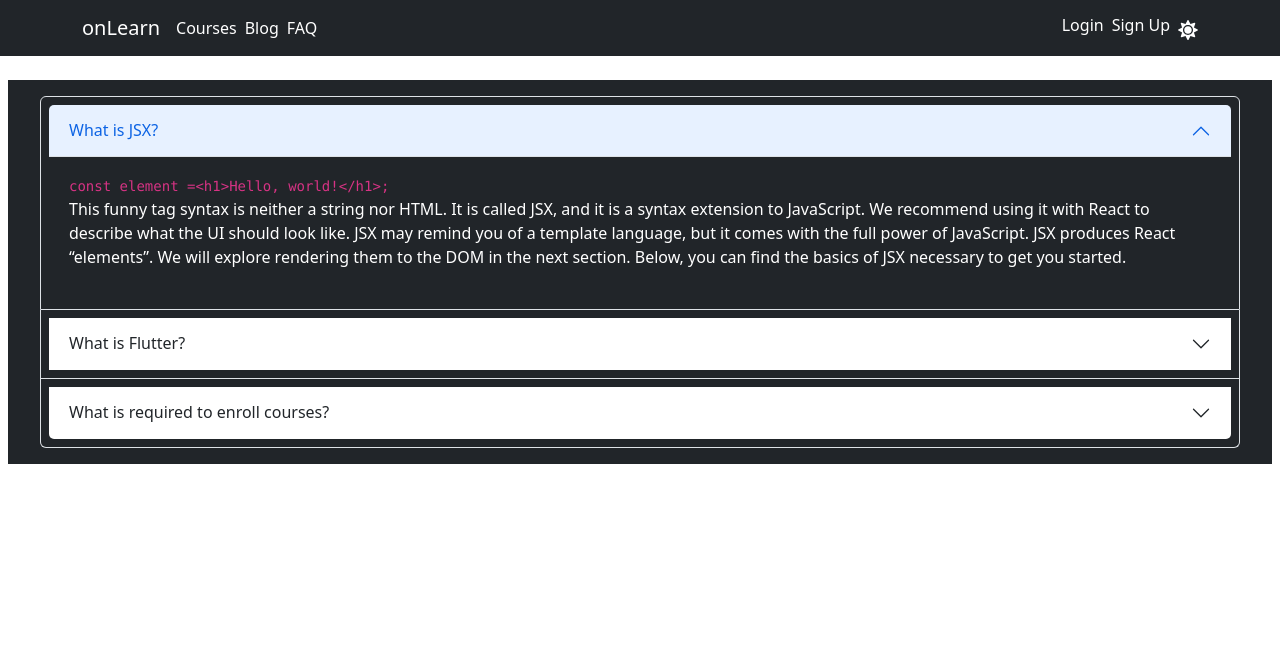
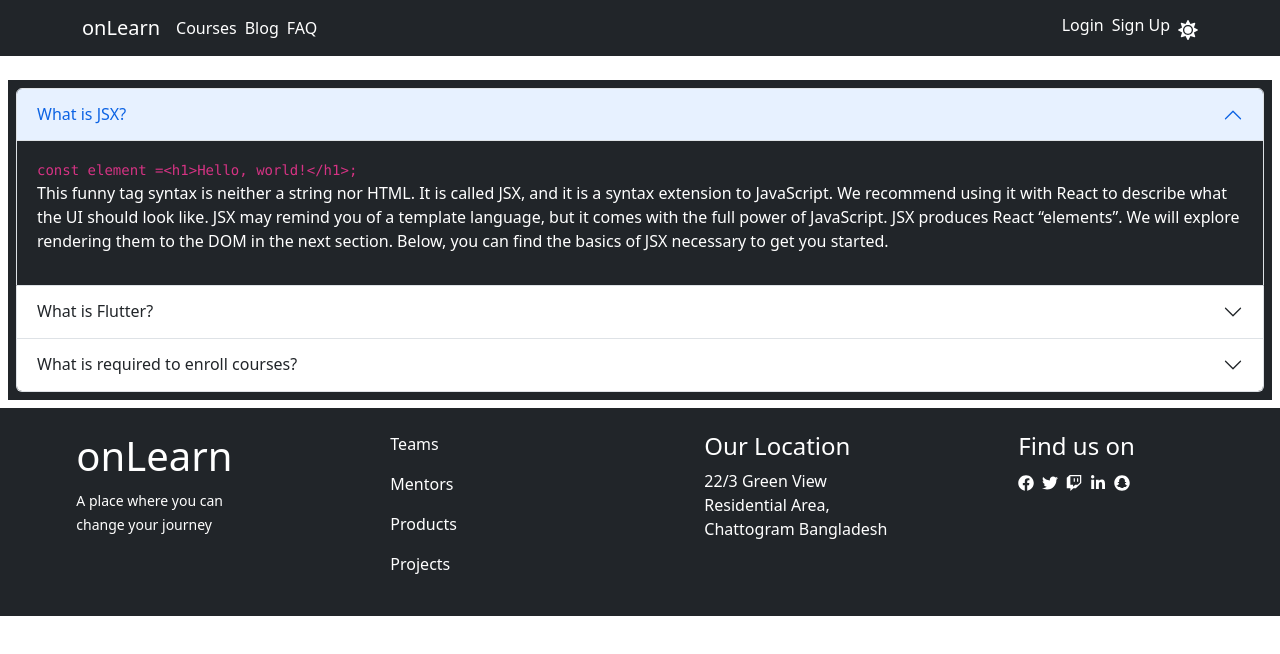
Before and after one commit to gaznafis007/onlearn-client, a React (Create React App) app in the folder Milestone-10-Assignment/onlearn-client/: page /faq in a window 1280 px wide. Shown: the top 654 px of the page. Built offline with nearby package versions, Linux system fonts and the light colour scheme; no server answers.

Commit message:
authentication complete

```diff
--- a/Milestone-10-Assignment/onlearn-client/src/Pages/Faq/Faq.js
+++ b/Milestone-10-Assignment/onlearn-client/src/Pages/Faq/Faq.js
@@ -15,15 +15,11 @@ const Faq = () => {
     >
       <Accordion
         defaultActiveKey={["0"]}
-        className={`mx-2 p-2 ${
-          dark ? "bg-dark text-white" : "bg-transparent text-dark"
-        }`}
+        className={dark ? "bg-dark text-white" : "bg-transparent text-dark"}
       >
         <Accordion.Item
           eventKey="0"
-          className={`mx-2 p-2 ${
-            dark ? "bg-dark text-white" : "bg-transparent text-dark"
-          }`}
+          className={dark ? "bg-dark text-white" : "bg-transparent text-dark"}
         >
           <Accordion.Header>What is JSX?</Accordion.Header>
           <Accordion.Body>
@@ -41,9 +37,7 @@ const Faq = () => {
         </Accordion.Item>
         <Accordion.Item
           eventKey="1"
-          className={`mx-2 p-2 ${
-            dark ? "bg-dark text-white" : "bg-transparent text-dark"
-          }`}
+          className={dark ? "bg-dark text-white" : "bg-transparent text-dark"}
         >
           <Accordion.Header>What is Flutter?</Accordion.Header>
           <Accordion.Body>
@@ -55,9 +49,7 @@ const Faq = () => {
         </Accordion.Item>
         <Accordion.Item
           eventKey="2"
-          className={`mx-2 p-2 ${
-            dark ? "bg-dark text-white" : "bg-transparent text-dark"
-          }`}
+          className={dark ? "bg-dark text-white" : "bg-transparent text-dark"}
         >
           <Accordion.Header>
             What is required to enroll courses?
--- /dev/null
+++ b/Milestone-10-Assignment/onlearn-client/src/Pages/Profile/Profile.js
@@ -0,0 +1,26 @@
+import React, { useContext } from "react";
+import { Card, Col, Image, Row } from "react-bootstrap";
+import { AuthContext } from "../../context/AuthProvider";
+
+const Profile = () => {
+  const { user } = useContext(AuthContext);
+  return (
+    <Row>
+      <Col lg="4" className="mx-auto">
+        <Card>
+          <Image
+            src={user?.photoURL}
+            className="rounded-circle mx-auto py-2"
+            style={{ height: "200px", width: "200px" }}
+          />
+          <Card.Body className="text-center">
+            <h4>{user?.displayName}</h4>
+            <p>Email address: {user.email}</p>
+          </Card.Body>
+        </Card>
+      </Col>
+    </Row>
+  );
+};
+
+export default Profile;
--- /dev/null
+++ b/Milestone-10-Assignment/onlearn-client/src/Pages/Shared/Footer/Footer.js
@@ -0,0 +1,49 @@
+import React from "react";
+import { useContext } from "react";
+import { Col, Row } from "react-bootstrap";
+import {
+  FaFacebook,
+  FaLinkedinIn,
+  FaSnapchat,
+  FaTwitch,
+  FaTwitter,
+} from "react-icons/fa";
+import { AuthContext } from "../../../context/AuthProvider";
+
+const Footer = () => {
+  const { dark } = useContext(AuthContext);
+  return (
+    <div className={dark ? "bg-dark" : "bg-white"}>
+      <Row
+        className={`p-4  justify-content-around ${
+          dark ? "text-white" : "text-primary"
+        }`}
+      >
+        <Col lg="2">
+          <h1>onLearn</h1>
+          <small>A place where you can change your journey</small>
+        </Col>
+        <Col lg="2">
+          <p>Teams</p>
+          <p>Mentors</p>
+          <p>Products</p>
+          <p>Projects</p>
+        </Col>
+        <Col lg="2">
+          <h4>Our Location</h4>
+          <p>22/3 Green View Residential Area, Chattogram Bangladesh</p>
+        </Col>
+        <Col lg="2">
+          <h4>Find us on</h4>
+          <FaFacebook className="me-2"></FaFacebook>
+          <FaTwitter className="me-2" />
+          <FaTwitch className="me-2" />
+          <FaLinkedinIn className="me-2" />
+          <FaSnapchat className="me-2" />
+        </Col>
+      </Row>
+    </div>
+  );
+};
+
+export default Footer;
--- a/Milestone-10-Assignment/onlearn-client/src/Pages/Shared/Header/Header.js
+++ b/Milestone-10-Assignment/onlearn-client/src/Pages/Shared/Header/Header.js
@@ -1,4 +1,4 @@
-import { Link } from "react-router-dom";
+import { Link, useNavigate } from "react-router-dom";
 import Container from "react-bootstrap/Container";
 import Nav from "react-bootstrap/Nav";
 import Navbar from "react-bootstrap/Navbar";
@@ -11,6 +11,10 @@ import { FaMoon, FaSun } from "react-icons/fa";
 
 const Header = () => {
   const { user, dark, logOut, setDark } = useContext(AuthContext);
+  const navigate = useNavigate();
+  const handleProfile = () => {
+    navigate(`/${user.displayName}`);
+  };
   const handleLogOut = () => {
     logOut()
       .then(() => {})
@@ -93,6 +97,7 @@ const Header = () => {
                 </Nav.Item>
                 <Nav.Item>
                   <Image
+                    onClick={handleProfile}
                     src={user?.photoURL}
                     className="rounded-circle"
                     style={{ height: "30px" }}
--- a/Milestone-10-Assignment/onlearn-client/src/Pages/SignUp/SignUp.js
+++ b/Milestone-10-Assignment/onlearn-client/src/Pages/SignUp/SignUp.js
@@ -7,11 +7,13 @@ import Button from "react-bootstrap/Button";
 import Form from "react-bootstrap/Form";
 import toast from "react-hot-toast";
 import { FaFacebook, FaGoogle } from "react-icons/fa";
-import { Link, useNavigate } from "react-router-dom";
+import { Link, useLocation, useNavigate } from "react-router-dom";
 import { AuthContext } from "../../context/AuthProvider";
 
 const SignUp = () => {
   const navigate = useNavigate();
+  const location = useLocation();
+  const from = location?.state?.from?.pathname || "/";
   const [error, setError] = useState({});
   const {
     googleSignIn,
@@ -44,7 +46,7 @@ const SignUp = () => {
           verifyEmail();
           if (user.emailVerified) {
             logOut();
-            navigate("/");
+            navigate("/login");
           } else {
             toast.error(
               "Please verify your email check email at inbox or spam folder"
@@ -63,7 +65,7 @@ const SignUp = () => {
       .then((res) => {
         const user = res.user;
         console.log(user);
-        navigate("/");
+        navigate(from, { replace: true });
       })
       .catch((error) => {
         setError(error);
@@ -74,7 +76,7 @@ const SignUp = () => {
     facebookSignIn(facebookProvider)
       .then((res) => {
         const user = res.user;
-        navigate("/");
+        navigate(from, { replace: true });
       })
       .catch((err) => {
         console.log(err.message);
--- a/Milestone-10-Assignment/onlearn-client/src/Routes/routes.js
+++ b/Milestone-10-Assignment/onlearn-client/src/Routes/routes.js
@@ -10,6 +10,7 @@ import ErrorPage from "../Pages/ErrorPage/ErrorPage";
 import Faq from "../Pages/Faq/Faq";
 import Home from "../Pages/Home/Home";
 import Login from "../Pages/Login/Login";
+import Profile from "../Pages/Profile/Profile";
 import ProtectedRoute from "../Pages/ProtectedRoute/ProtectedRoute";
 import SignUp from "../Pages/SignUp/SignUp";
 
@@ -53,6 +54,14 @@ export const router = createBrowserRouter([
           fetch(`https://onlearn-server.vercel.app/datas/${params.id}`),
       },
       {
+        path: "/:profileName",
+        element: (
+          <ProtectedRoute>
+            <Profile></Profile>
+          </ProtectedRoute>
+        ),
+      },
+      {
         path: "/course/:id/checkout",
         element: (
           <ProtectedRoute>
--- a/Milestone-10-Assignment/onlearn-client/src/context/AuthProvider.js
+++ b/Milestone-10-Assignment/onlearn-client/src/context/AuthProvider.js
@@ -73,6 +73,9 @@ const AuthProvider = ({ children }) => {
         console.log(currentUser);
         setLoading(false);
         toast.success("Successfully Logged in");
+      } else {
+        setUser("");
+        toast.error("Please verify your email");
       }
     });
     return () => {
--- a/Milestone-10-Assignment/onlearn-client/src/layout/Main/Main.js
+++ b/Milestone-10-Assignment/onlearn-client/src/layout/Main/Main.js
@@ -2,6 +2,7 @@ import React from "react";
 import { useContext } from "react";
 import { Outlet } from "react-router-dom";
 import { AuthContext } from "../../context/AuthProvider";
+import Footer from "../../Pages/Shared/Footer/Footer";
 import Header from "../../Pages/Shared/Header/Header";
 
 const Main = () => {
@@ -14,6 +15,7 @@ const Main = () => {
           className={dark ? "bg-dark text-white" : "bg-transparent text-dark"}
         ></Outlet>
       </div>
+      <Footer />
     </div>
   );
 };
```
